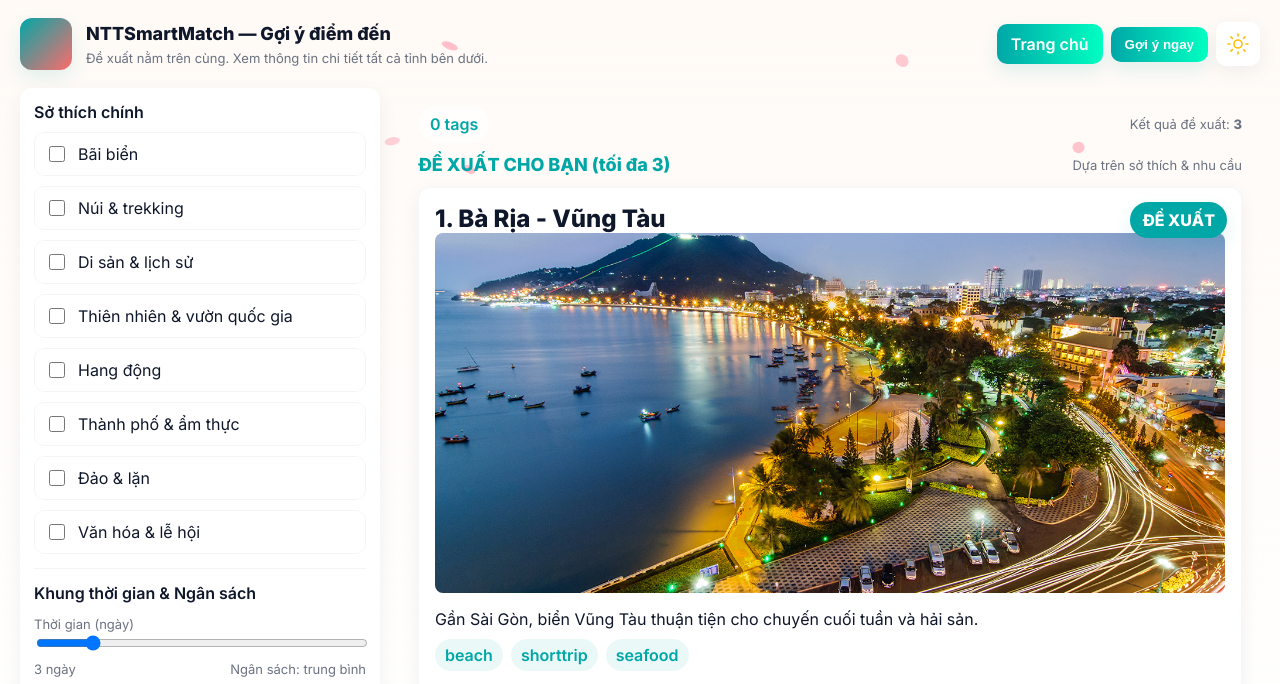
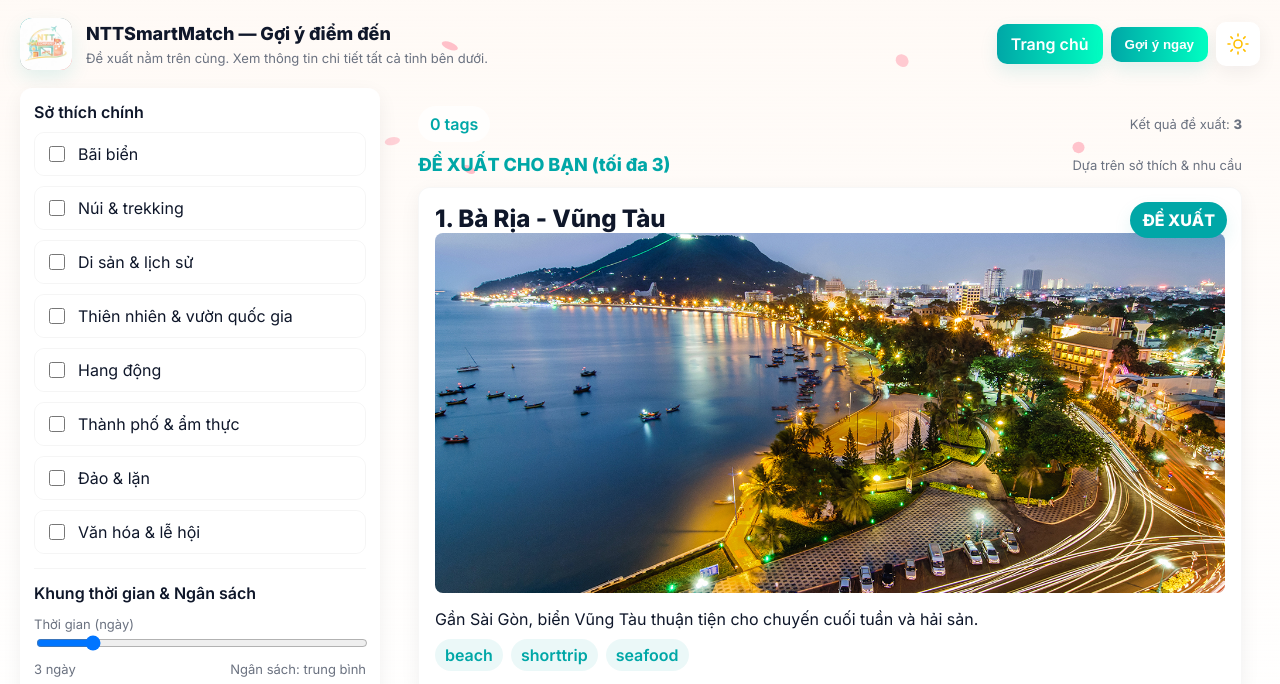
Before and after one commit to desaesrt-wq/goiydiemden, a plain HTML site: page index.html in a window 1280 px wide. Shown: the top 684 px of the page. Drawn offline with Linux system fonts and the light colour scheme.

Commit message:
Update index.html

```diff
--- a/index.html
+++ b/index.html
@@ -130,7 +130,7 @@
 <header>
   <div class="brand">
     <div class="logo" id="logoWrap">
-      <img id="logoImg" alt="logo" style="display:none" src="images/3718242219284837712.jpg">
+      <img id="logoImg" alt="logo" src="images/3718242219284837712.jpg">
     </div>
     <div>
       <h1>NTTSmartMatch — Gợi ý điểm đến</h1>
```
